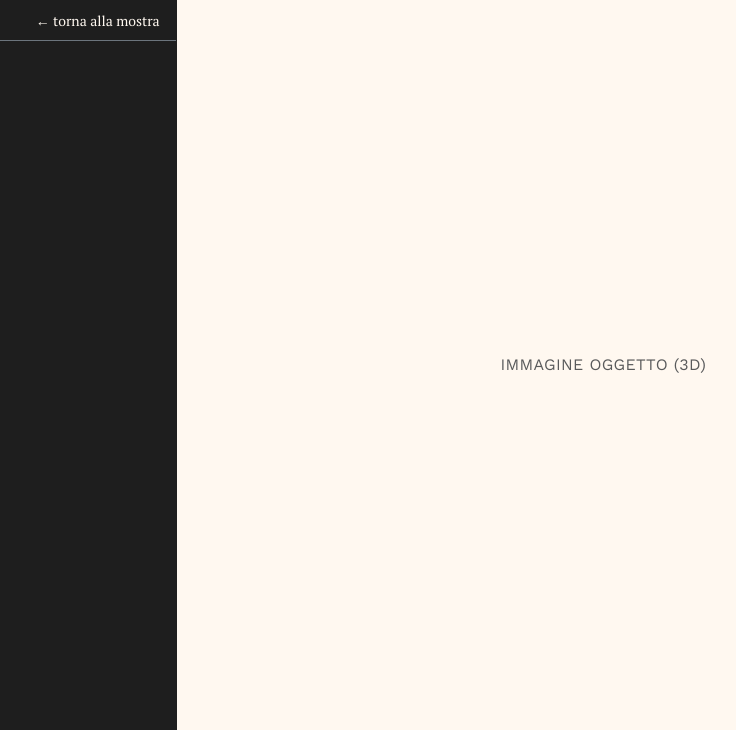
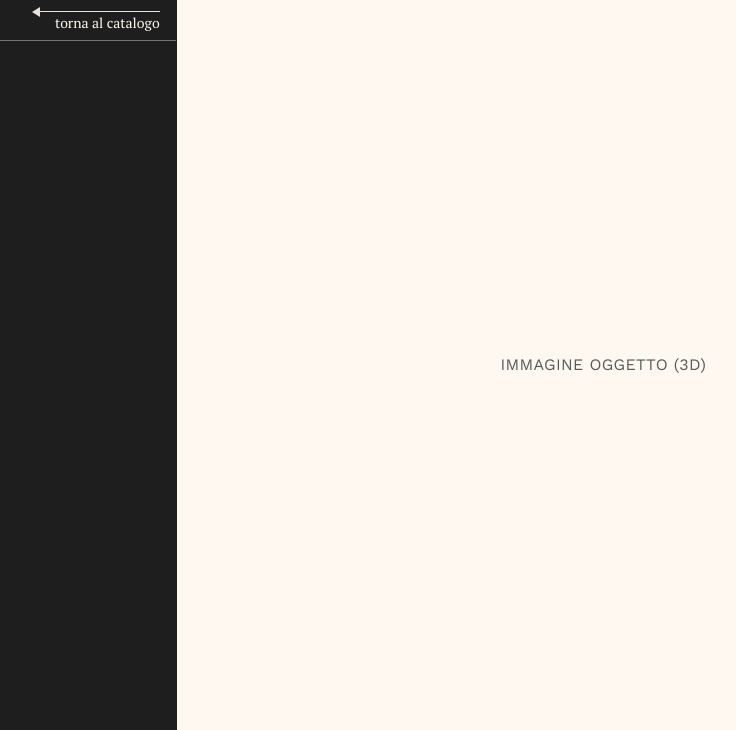
Before and after one commit to dharc-org/changes-spoke4-portal, a Python web app: template app/templates/item_detail.html in a window 1280 px wide. Shown: the part 70-800 px from the top of the page, without its empty margins (250-986 px from the left). Run offline with Jinja, Linux system fonts and the light colour scheme; the template is opened without the code that fills it, so the values that code supplies are empty; some libraries are stand-ins or nearby versions.

Commit message:
style(item): clean up back button

```diff
--- a/app/static/css/style.css
+++ b/app/static/css/style.css
@@ -503,7 +503,46 @@ header .nav-link:focus {
     letter-spacing: .02em;
 }
 
+
+
 /* Catalogue cards: top media placeholder (black block) */
+/* Item detail: back link with long arrow above label */
+.item-sidebar .back-link {
+    display: inline-flex;
+    flex-direction: column;
+    align-items: flex-end;
+    text-align: right;
+    gap: .25rem;
+    width: 120px;
+    text-decoration: none;
+}
+
+.item-sidebar .back-link .back-arrow {
+    position: relative;
+    width: 120px;
+    height: 0;
+    border-top: 1px solid var(--color-secondary);
+    opacity: .9;
+}
+
+.item-sidebar .back-link .back-arrow::before {
+    content: '';
+    position: absolute;
+    left: -8px;
+    top: -5px;
+    width: 0;
+    height: 0;
+    border-top: 5px solid transparent;
+    border-bottom: 5px solid transparent;
+    border-right: 8px solid var(--color-secondary);
+    /* pointing left */
+}
+
+.item-sidebar .back-link .back-label {
+    white-space: nowrap;
+    line-height: 1;
+}
+
 .catalogue-results .card-media-placeholder {
     background-color: var(--color-primary);
     width: 100%;
--- a/app/templates/item_detail.html
+++ b/app/templates/item_detail.html
@@ -26,8 +26,11 @@
     <aside class="col-12 col-lg-4 bg-dark text-light border-end border-dark item-sidebar">
       <div class="px-3 py-2 border-bottom border-secondary d-flex align-items-center justify-content-between">
         <h5 class="py-2" id='title-object'>{{ item.title }}</h5>
-        <a href="{{ url_for('main.catalogue', collection_id=collection_meta.id) }}"
-          class="link-on-dark text-decoration-none small" id='back-btn'>&larr; {{ gettext('torna alla mostra') }}</a>
+        <a href="{{ url_for('main.catalogue', collection_id=collection_meta.id) }}" id="back-btn"
+          class="back-link link-on-dark text-decoration-none small">
+          <span class="back-arrow" aria-hidden="true"></span>
+          <span class="back-label">{{ gettext('torna al catalogo') }}</span>
+        </a>
       </div>
 
       <!-- API-driven metadata sidebar content -->
```
